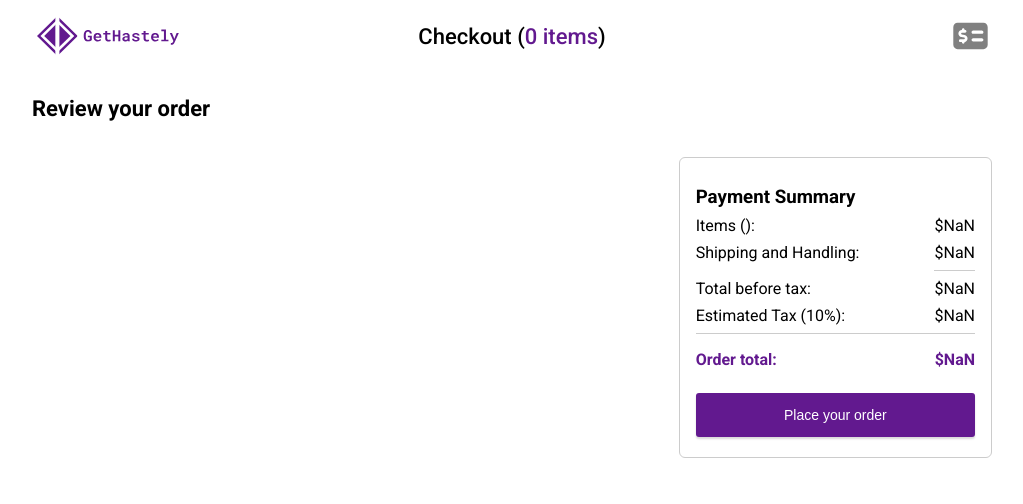
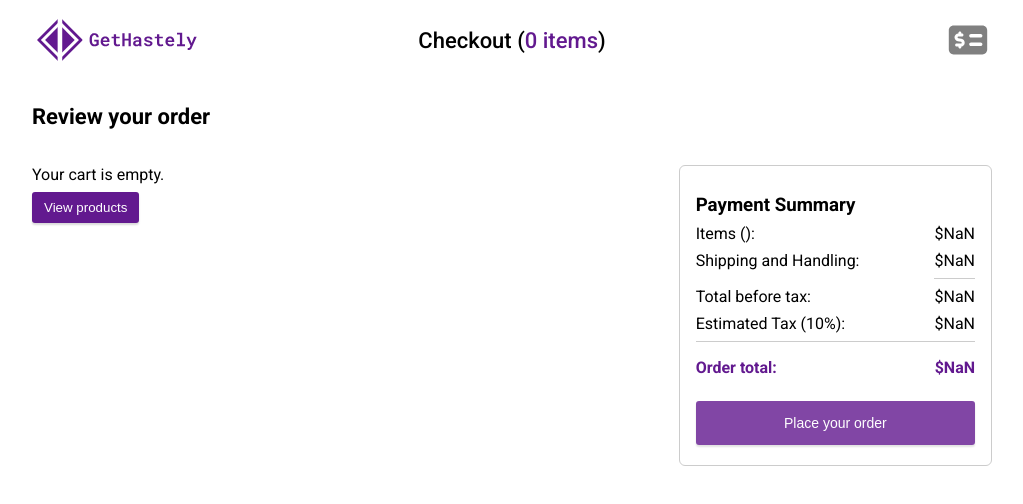
Before and after one commit to FelipeThePenguin/ecommerce-project, a React (Vite) app in the folder client/: page /checkout in a window 1280 px wide. Shown: the top 504 px of the page, without its empty margins (128-1151 px from the left). Built offline with nearby package versions, Linux system fonts and the light colour scheme; no server answers.

Commit message:
Handled with empty carts and tweaked the header

```diff
--- a/client/src/components/Header.jsx
+++ b/client/src/components/Header.jsx
@@ -179,15 +179,15 @@ export function Header({ cart }) {
             </div>
           </div>
         </div>
-        <div className="menu-bar-option">
-          <a className="menu-bar-title" href="/orders">
+        <div onClick={() => {navigate("/orders")}} className="menu-bar-option">
+          <span className="menu-bar-title">
             Orders
-          </a>
+          </span>
         </div>
-        <div className="menu-bar-option">
-          <a className="menu-bar-title" href="/checkout">
+        <div onClick={() => {navigate("/checkout")}}className="menu-bar-option">
+          <span className="menu-bar-title">
             Cart &#40;{totalItems}&#41;
-          </a>
+          </span>
         </div>
       </div>
 
--- a/client/src/index.css
+++ b/client/src/index.css
@@ -3,7 +3,7 @@
  --primary: hsl(277, 70%, 33%);
  --primary-muted: hsl(277, 70%, 26%);
  --primary-light: hsl(277, 70%, 77%);
- --header-height: min(9vh, 100px);
+ --header-height: clamp(80px, 9vh, 100px);
 }
 
 * {
--- a/client/src/pages/Checkout/CheckoutPage.css
+++ b/client/src/pages/Checkout/CheckoutPage.css
@@ -26,3 +26,11 @@
   row-gap: 20px;
  }
 }
+
+.cart-empty-button {
+ opacity: 0.8;
+}
+
+.view-products-button {
+ margin-top: 8px;
+}
--- a/client/src/pages/Checkout/CheckoutPage.jsx
+++ b/client/src/pages/Checkout/CheckoutPage.jsx
@@ -1,4 +1,5 @@
 import { useState, useEffect } from "react";
+import { useNavigate } from "react-router";
 import axios from "axios";
 import dayjs from "dayjs";
 import { CheckoutHeader } from "./CheckoutHeader";
@@ -7,6 +8,7 @@ import { PaymentSummary } from "./PaymentSummary";
 import "./CheckoutPage.css";
 
 export function CheckoutPage({ cart, loadCart }) {
+  const navigate = useNavigate();
   const [deliveryOptions, setDeliveryOptions] = useState([]);
 
   useEffect(() => {
@@ -49,9 +51,25 @@ export function CheckoutPage({ cart, loadCart }) {
                 />
               );
             })}
+          {cart &&
+            (cart.length === 0 ? (
+              <div>
+                <p>Your cart is empty.</p>
+                <button
+                  onClick={() => {
+                    navigate("/");
+                  }}
+                  className="view-products-button primary-button"
+                >
+                  View products
+                </button>
+              </div>
+            ) : (
+              ""
+            ))}
         </section>
 
-       <PaymentSummary cart={cart} />
+        <PaymentSummary cart={cart} />
       </main>
     </div>
   );
--- a/client/src/pages/Checkout/PaymentSummary.jsx
+++ b/client/src/pages/Checkout/PaymentSummary.jsx
@@ -2,25 +2,29 @@ import axios from "axios";
 import { useState, useEffect } from "react";
 import { useNavigate } from "react-router";
 import { formatMoney } from "../../utils/formatMoney";
-import './PaymentSummary.css';
+import "./PaymentSummary.css";
 
 export function PaymentSummary({ cart }) {
   const [paymentSummary, setPaymentSummary] = useState({});
   const navigate = useNavigate();
 
   const createOrder = async () => {
+    if (cart.length === 0) {
+      return;
+    }
+
     const response = await axios.post("/api/orders");
     navigate("/orders");
     return response.data;
   };
 
   useEffect(() => {
-   const getPaymentSummary = async () => {
-    const response = await axios.get("/api/payment-summary");
-    setPaymentSummary(response.data);
-   };
-   getPaymentSummary();
-  }, [cart])
+    const getPaymentSummary = async () => {
+      const response = await axios.get("/api/payment-summary");
+      setPaymentSummary(response.data);
+    };
+    getPaymentSummary();
+  }, [cart]);
 
   return (
     <section className="payment-summary">
@@ -36,7 +40,9 @@ export function PaymentSummary({ cart }) {
         </div>
         <div className="payment-summary-row">
           <span>Total before tax:</span>
-          <span className="tax-border">{formatMoney(paymentSummary?.totalBeforeTaxCents)}</span>
+          <span className="tax-border">
+            {formatMoney(paymentSummary?.totalBeforeTaxCents)}
+          </span>
         </div>
         <div className="payment-summary-row">
           <span>Estimated Tax (10%):</span>
@@ -46,7 +52,10 @@ export function PaymentSummary({ cart }) {
           <span>Order total:</span>
           <span>{formatMoney(paymentSummary?.totalCostCents)}</span>
         </div>
-        <button onClick={createOrder} className="primary-button order-button">
+        <button
+          onClick={createOrder}
+          className={`primary-button order-button ${cart.length === 0 ? "cart-empty-button" : ""}`}
+        >
           Place your order
         </button>
       </div>
```
